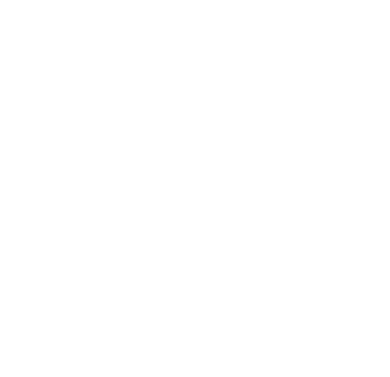
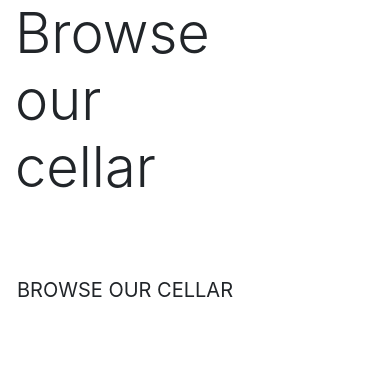
Before and after one commit to anu1301/the_english_wine_cellar, a Django app: page / in a window 390 px wide. Before the commit the part shown is empty. Shown: the top 377 px of the page. Run offline with Django 3.2, Linux system fonts and the light colour scheme.

Commit message:
Added home page content

```diff
--- a/home/templates/home/index.html
+++ b/home/templates/home/index.html
@@ -1,5 +1,27 @@
 {% extends "base.html" %}
 {% load static %}
 
+{% block page_header %}
+    <div class="container header-container">
+        <div class="row">
+            <div class="col"></div>
+        </div>
+    </div>
+{% endblock %}
+
 {% block content %}
+    <div class="container">
+        <div class="row">
+            <div class="col-7 col-md-6 my-auto">
+                <h1 class="display-4 logo-font text-black">
+                    Browse our cellar
+                </h1>
+            </div>
+            <div class="my-5">
+                <h4>
+                    <a href="" class="browse-our-cellar-button btn btn-lg rounded-0 text-uppercase py-3">Browse Our Cellar</a>
+                </h4>
+            </div>
+        </div>
+    </div>
 {% endblock %}
```
